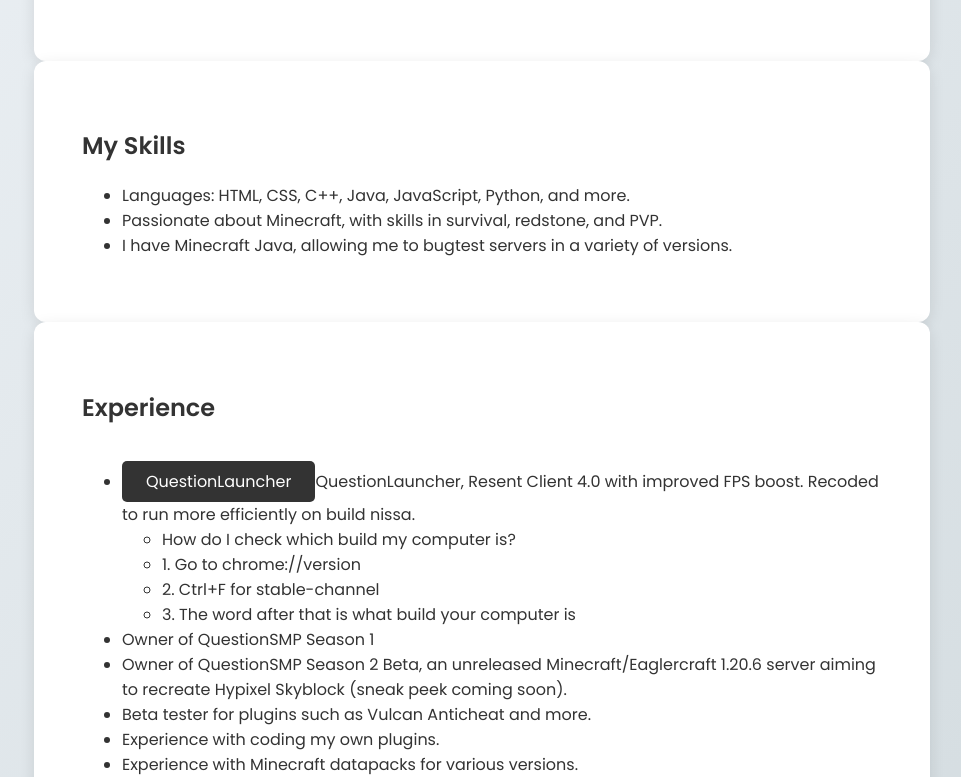
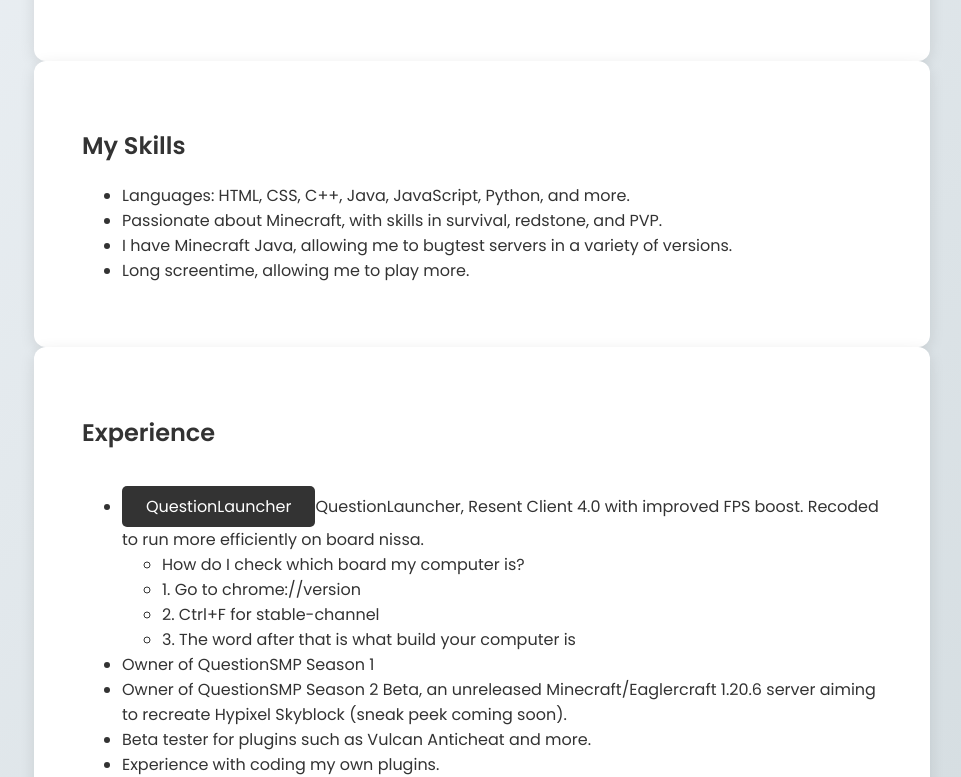
Before and after one commit to Master101215/application, a plain HTML site: page index.html in a window 1280 px wide. Shown: the part 625-1402 px from the top of the page, without its empty margins (158-1119 px from the left). Drawn offline with nearby package versions, Linux system fonts and the light colour scheme.

Commit message:
Update index.html

```diff
--- a/index.html
+++ b/index.html
@@ -105,15 +105,16 @@
             <li>Languages: HTML, CSS, C++, Java, JavaScript, Python, and more.</li>
             <li>Passionate about Minecraft, with skills in survival, redstone, and PVP.</li>
             <li>I have Minecraft Java, allowing me to bugtest servers in a variety of versions.</li>
+            <li>Long screentime, allowing me to play more.</li>
         </ul>
     </section>
 
     <section id="experience" data-aos="fade-up">
         <h2>Experience</h2>
         <ul>
-            <li><a href="https://master101215.github.io/questionlauncher" target="_blank" class="button">QuestionLauncher</a>QuestionLauncher, Resent Client 4.0 with improved FPS boost. Recoded to run more efficiently on build nissa.</li>
+            <li><a href="https://master101215.github.io/questionlauncher" target="_blank" class="button">QuestionLauncher</a>QuestionLauncher, Resent Client 4.0 with improved FPS boost. Recoded to run more efficiently on board nissa.</li>
                 <ul>
-                    <li>How do I check which build my computer is?</li>
+                    <li>How do I check which board my computer is?</li>
                     <li>1. Go to chrome://version</li>
                     <li>2. Ctrl+F for stable-channel</li>
                     <li>3. The word after that is what build your computer is</li>
```
